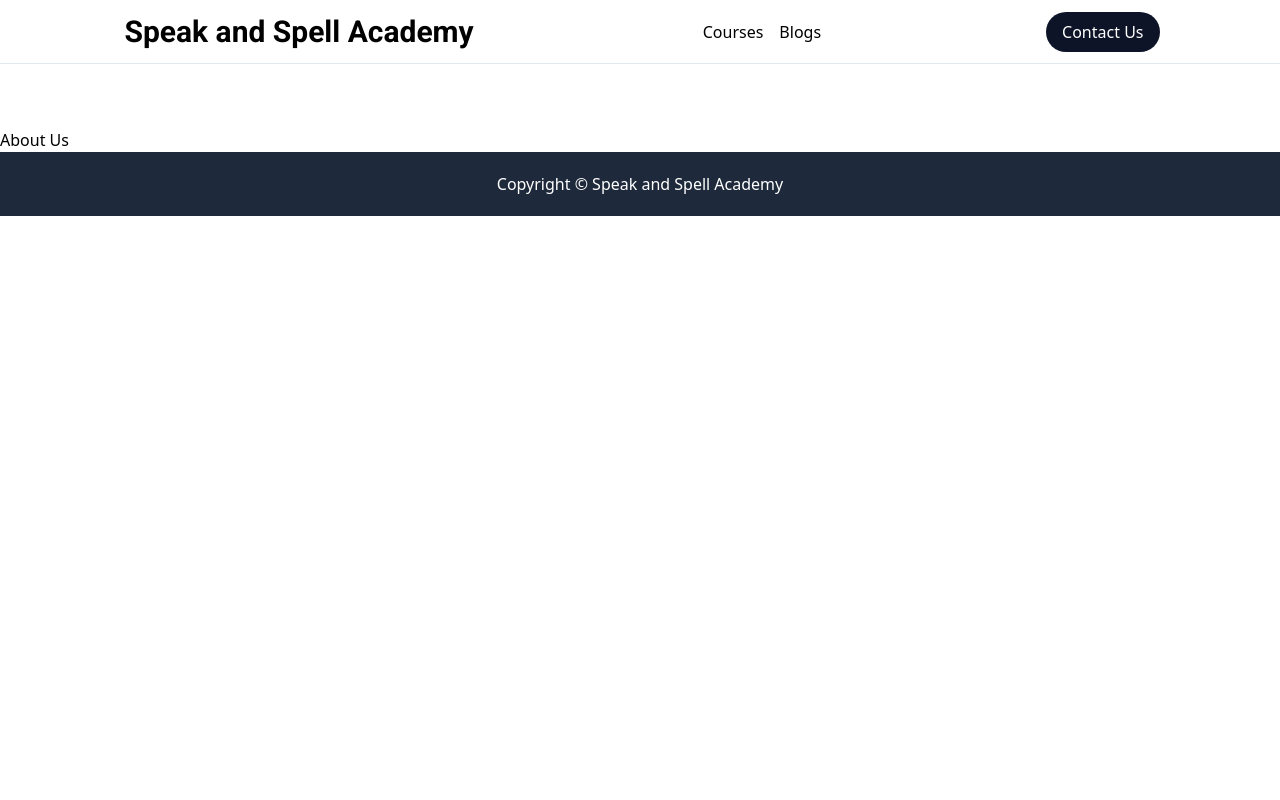
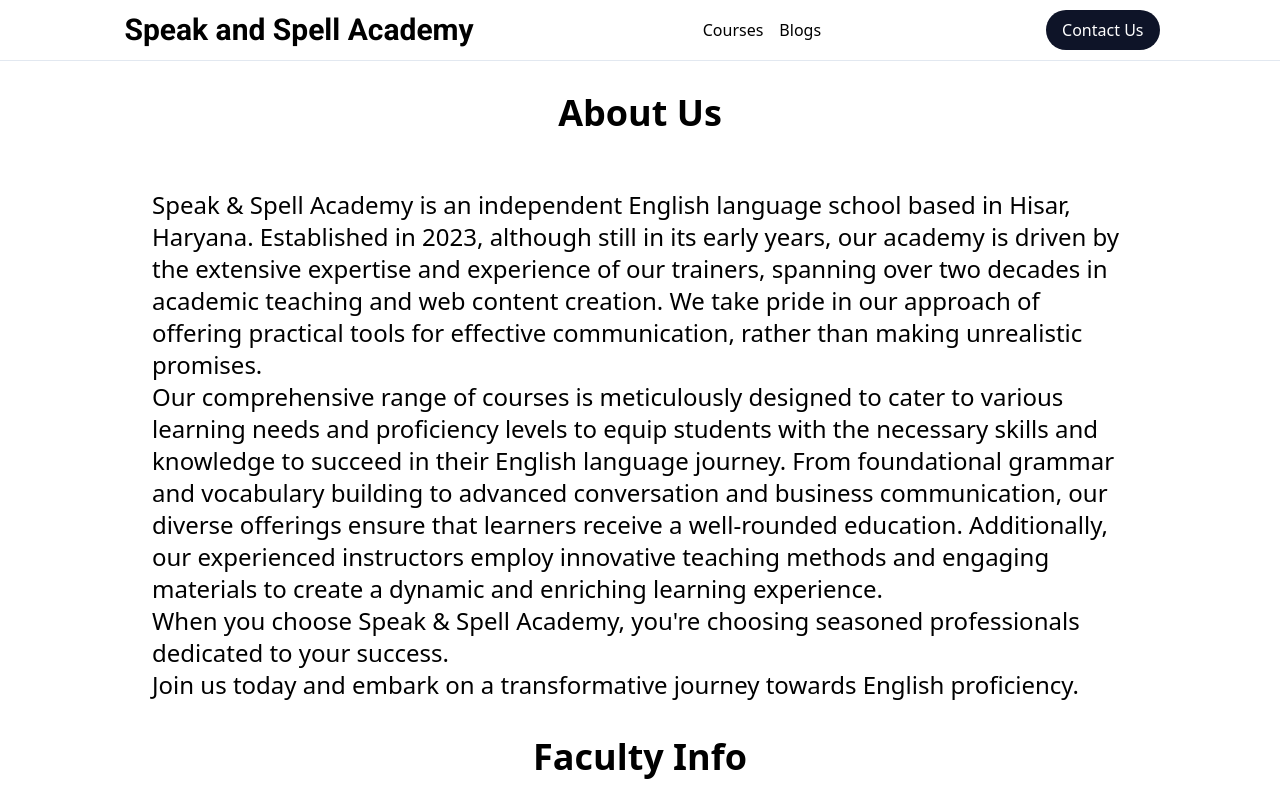
Before and after one commit to dhruvkaushik305/speakandspell, a React (Vite) app in the folder frontend/: page /aboutus in a window 1280 px wide. Built offline with nearby package versions, Linux system fonts and the light colour scheme.

Commit message:
FEAT: Added the content for the about us page and modified section layout

```diff
--- a/frontend/src/App.tsx
+++ b/frontend/src/App.tsx
@@ -10,7 +10,7 @@ function App() {
   return (
     <div className="flex h-screen flex-col overflow-y-auto overflow-x-hidden">
       <NavbarLayout />
-      <div className="grow pt-[4rem]">
+      <div className="grow">
         <Routes>
           <Route path="/" element={<HomeLayout />} />
           <Route path="/aboutus" element={<AboutUsLayout />} />
--- a/frontend/src/Components/HomePage/SectionLayout.tsx
+++ b/frontend/src/Components/HomePage/SectionLayout.tsx
@@ -3,19 +3,26 @@ const SectionLayout: React.FC<{
   title: string;
   content?: string;
   extraComponents?: React.ReactNode;
-  extraClasses?: string;
-}> = ({ title, content, extraComponents, extraClasses }) => {
+  headingClasses?: string;
+  contentClasses?: string;
+}> = ({ title, content, extraComponents, contentClasses, headingClasses }) => {
   return (
     <div className="flex max-w-[90%] flex-col gap-5 xl:max-w-[80%]">
-      <h1 className="text-center text-3xl font-bold lg:text-4xl">{title}</h1>
+      <h1
+        className={`text-center text-3xl font-bold lg:text-4xl ${headingClasses}`}
+      >
+        {title}
+      </h1>
+      {content && (
         <div className="flex flex-col items-center gap-2 overflow-x-auto overflow-y-hidden">
           <p
-          className={`text-xl lg:text-2xl ${extraClasses} rounded-xl px-6 py-9`}
+            className={`text-xl lg:text-2xl ${contentClasses} rounded-xl px-6 py-9`}
           >
             {content}
           </p>
+        </div>
+      )}
       {extraComponents}
-      </div>
     </div>
   );
 };
--- a/frontend/src/Layouts/AboutUsLayout.tsx
+++ b/frontend/src/Layouts/AboutUsLayout.tsx
@@ -1,5 +1,47 @@
 import React from "react";
+import SectionLayout from "../Components/HomePage/SectionLayout";
 const AboutUsLayout: React.FC = () => {
-  return <div>About Us</div>;
+  return (
+    <div className="flex h-full flex-col items-center justify-center">
+      <SectionLayout
+        title="About Us"
+        extraComponents={
+          <p className="rounded-xl px-6 py-9 text-xl lg:text-2xl">
+            Speak & Spell Academy is an independent English language school
+            based in Hisar, Haryana. Established in 2023, although still in its
+            early years, our academy is driven by the extensive expertise and
+            experience of our trainers, spanning over two decades in academic
+            teaching and web content creation. We take pride in our approach of
+            offering practical tools for effective communication, rather than
+            making unrealistic promises.<br></br> Our comprehensive range of
+            courses is meticulously designed to cater to various learning needs
+            and proficiency levels to equip students with the necessary skills
+            and knowledge to succeed in their English language journey. From
+            foundational grammar and vocabulary building to advanced
+            conversation and business communication, our diverse offerings
+            ensure that learners receive a well-rounded education. Additionally,
+            our experienced instructors employ innovative teaching methods and
+            engaging materials to create a dynamic and enriching learning
+            experience.<br></br> When you choose Speak & Spell Academy, you're
+            choosing seasoned professionals dedicated to your success.<br></br>{" "}
+            Join us today and embark on a transformative journey towards English
+            proficiency.
+          </p>
+        }
+      />
+      <SectionLayout
+        title="Faculty Info"
+        extraComponents={
+          <p className="rounded-xl px-6 py-9 text-xl lg:text-2xl">
+            With over 19 years of combined experience in teaching and web
+            content development, I provide comprehensive and effective English
+            training services designed to meet the unique needs of each learner.
+            My love for writing, reading, painting, and travelling enriches my
+            dynamic and engaging teaching approach.
+          </p>
+        }
+      />
+    </div>
+  );
 };
 export default AboutUsLayout;
```
Lines whose indentation alone changed are shown as unchanged.
